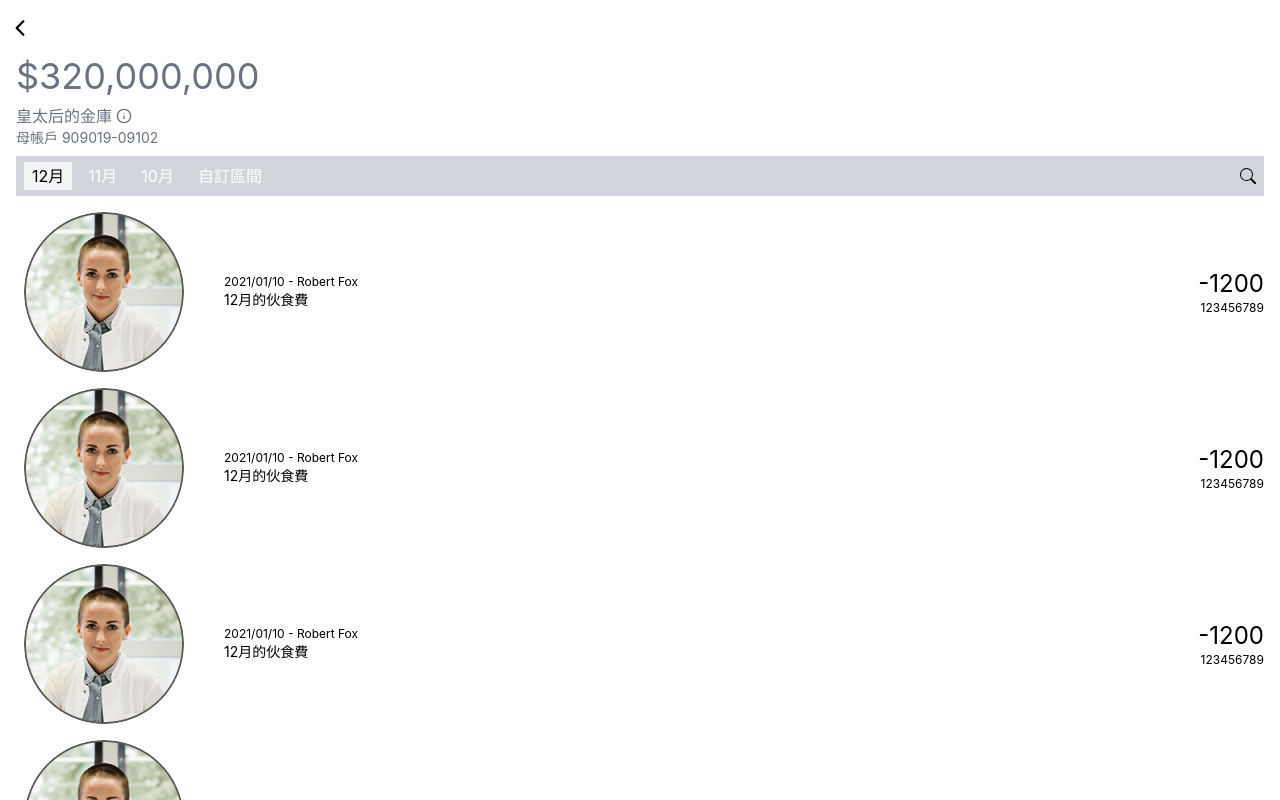
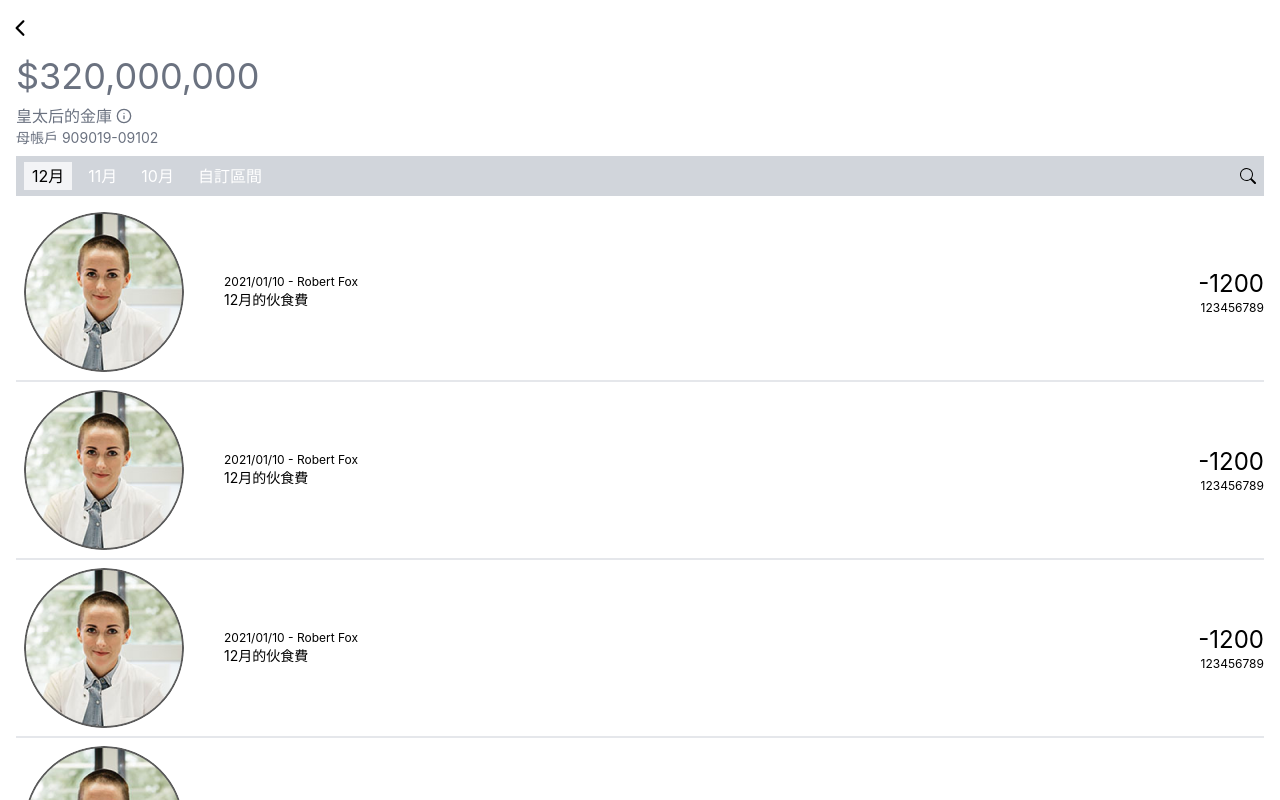
Before and after one commit to kayac-chang/React-Online-Banking, a React (Create React App) app: page /submain in a window 1280 px wide. Built offline with nearby package versions, Linux system fonts and the light colour scheme.

Commit message:
fix item styles

```diff
--- a/src/pages/SubMain/Root.tsx
+++ b/src/pages/SubMain/Root.tsx
@@ -16,8 +16,9 @@ const toRecord = (transaction: Transaction) => (
     to={(location) =>
       "/" + [location.pathname.replaceAll("/", ""), transaction.id].join("/")
     }
+    className="block"
   >
-    <Record {...transaction} className="mx-4" />
+    <Record {...transaction} />
   </Link>
 );
 
@@ -39,7 +40,10 @@ export default function SubMain() {
           <SearchField />
         </div>
 
-        <div className="overflow-y-auto divide-y-2" ref={fillRemainHeight}>
+        <div
+          className="overflow-y-auto divide-y-2 divide-gray-200 px-4"
+          ref={fillRemainHeight}
+        >
           {map(toRecord)(transactions)}
         </div>
       </main>
```
